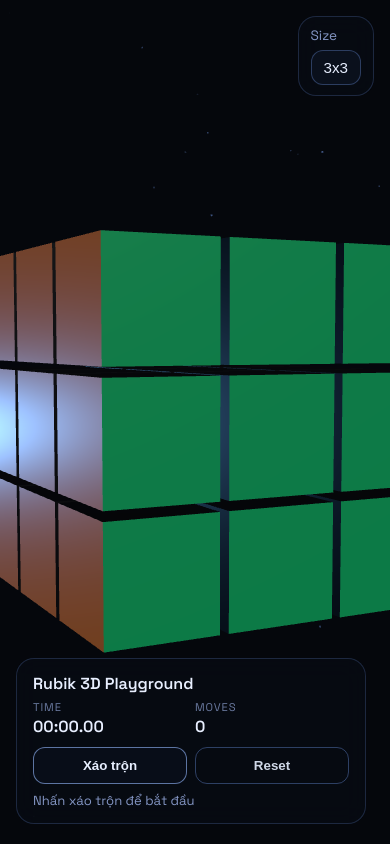
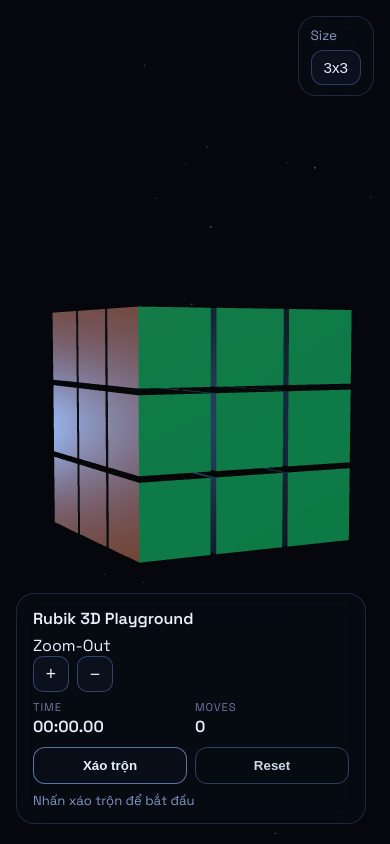
Before and after one commit to PhanNhatLoi/rubik-landing, a React (Vite) app: page / in a window 390 px wide. Built offline with nearby package versions, Linux system fonts and the light colour scheme.

Commit message:
Feature/add type (#2)
* add basic rupik

* Update style.css

* fix | responsive mobile

```diff
--- a/src/App.jsx
+++ b/src/App.jsx
@@ -27,6 +27,8 @@ export default function App() {
   const [solved, setSolved] = useState(true)
 
   const scrambleRef = useRef(null)
+  const zoomInRef = useRef(null)
+  const zoomOutRef = useRef(null)
   const movesRef = useRef(moves)
   const runningRef = useRef(running)
   const scrambledRef = useRef(scrambled)
@@ -101,6 +103,8 @@ export default function App() {
     const pointerNdc = new THREE.Vector2()
     const cameraDir = camera.position.clone().normalize()
     let zoomRadius = camera.position.length()
+    let hasUserZoomed = false
+    const zoomStep = 0.7
 
     let isPointerDown = false
     let mode = null
@@ -506,21 +510,45 @@ export default function App() {
     window.addEventListener('pointerup', onPointerUp)
     renderer.domElement.addEventListener('wheel', onWheel, { passive: false })
 
+    function getDefaultScale(rect) {
+      const isMobile = rect.width < 720
+      return isMobile ? 0.78 : 0.9
+    }
+
+    function getDefaultZoom(rect) {
+      const isMobile = rect.width < 720
+      return isMobile ? 11.2 : 9.6
+    }
+
     function resize() {
       const rect = mount.getBoundingClientRect()
       camera.aspect = rect.width / rect.height
       camera.updateProjectionMatrix()
       camera.lookAt(0, 0, 0)
       renderer.setSize(rect.width, rect.height)
+
+      cubeGroup.scale.setScalar(getDefaultScale(rect))
+      if (!hasUserZoomed) {
+        zoomRadius = getDefaultZoom(rect)
+        camera.position.copy(cameraDir.clone().multiplyScalar(zoomRadius))
+        camera.lookAt(0, 0, 0)
+      }
+    }
+
+    function applyZoom(delta) {
+      hasUserZoomed = true
+      zoomRadius = THREE.MathUtils.clamp(zoomRadius + delta, 5.5, 14)
+      camera.position.copy(cameraDir.clone().multiplyScalar(zoomRadius))
+      camera.lookAt(0, 0, 0)
     }
 
     function onWheel(event) {
       event.preventDefault()
-      const delta = event.deltaY * 0.003
-      zoomRadius = THREE.MathUtils.clamp(zoomRadius + delta, 5.5, 14)
-      camera.position.copy(cameraDir.clone().multiplyScalar(zoomRadius))
-      camera.lookAt(0, 0, 0)
+      applyZoom(event.deltaY * 0.003)
     }
+
+    zoomInRef.current = () => applyZoom(-zoomStep)
+    zoomOutRef.current = () => applyZoom(zoomStep)
 
     resize()
     window.addEventListener('resize', resize)
@@ -574,6 +602,8 @@ export default function App() {
 
     return () => {
       scrambleRef.current = null
+      zoomInRef.current = null
+      zoomOutRef.current = null
       cancelAnimationFrame(raf)
       window.removeEventListener('resize', resize)
       window.removeEventListener('pointermove', onPointerMove)
@@ -598,7 +628,13 @@ export default function App() {
       <div className="intro">
         <div className="intro-title">Rubik 3D Playground</div>
         <div className="intro-text">Xoay nền để đổi góc nhìn, kéo trực tiếp mặt rubik để quay tầng.</div>
+            <span className="label">Zoom-Out</span>
+           <div className="zoom-row">
+            <button className="zoom-btn" onClick={() => zoomInRef.current?.()}>+</button>
+            <button className="zoom-btn" onClick={() => zoomOutRef.current?.()}>−</button>
+        </div>
         <div className="stats">
+
           <div className="stat">
             <span className="label">Time</span>
             <span className="value">{formatTime(timeMs)}</span>
--- a/src/style.css
+++ b/src/style.css
@@ -1,7 +1,7 @@
-@import url('https://fonts.googleapis.com/css2?family=Space+Grotesk:wght@300;400;600;700&display=swap');
+@import url("https://fonts.googleapis.com/css2?family=Space+Grotesk:wght@300;400;600;700&display=swap");
 
 :root {
-  font-family: 'Space Grotesk', system-ui, sans-serif;
+  font-family: "Space Grotesk", system-ui, sans-serif;
   color: #e8efff;
   background-color: #05070c;
 }
@@ -18,7 +18,12 @@ body {
 body {
   margin: 0;
   min-height: 100dvh;
-  background: radial-gradient(circle at 20% 20%, #121a2f 0%, #05070c 45%, #030407 100%);
+  background: radial-gradient(
+    circle at 20% 20%,
+    #121a2f 0%,
+    #05070c 45%,
+    #030407 100%
+  );
   overflow: hidden;
 }
 
@@ -50,7 +55,11 @@ body {
   margin: clamp(32px, 6vw, 72px);
   padding: clamp(20px, 4vw, 40px);
   border-radius: 28px;
-  background: linear-gradient(140deg, rgba(9, 16, 30, 0.92), rgba(8, 12, 20, 0.65));
+  background: linear-gradient(
+    140deg,
+    rgba(9, 16, 30, 0.92),
+    rgba(8, 12, 20, 0.65)
+  );
   border: 1px solid rgba(122, 166, 255, 0.2);
   backdrop-filter: blur(14px);
   box-shadow: 0 30px 80px rgba(0, 0, 0, 0.45);
@@ -231,6 +240,24 @@ p {
   color: rgba(174, 196, 255, 0.75);
 }
 
+.zoom-row {
+  display: grid;
+  grid-template-columns: repeat(2, 36px);
+  gap: 8px;
+  margin-bottom: 8px;
+}
+
+.zoom-btn {
+  width: 36px;
+  height: 36px;
+  border-radius: 10px;
+  border: 1px solid rgba(122, 166, 255, 0.35);
+  background: rgba(12, 18, 30, 0.9);
+  color: #e8efff;
+  font-size: 1.1rem;
+  cursor: pointer;
+}
+
 .size-btn {
   appearance: none;
   background: rgba(12, 18, 30, 0.9);
```
